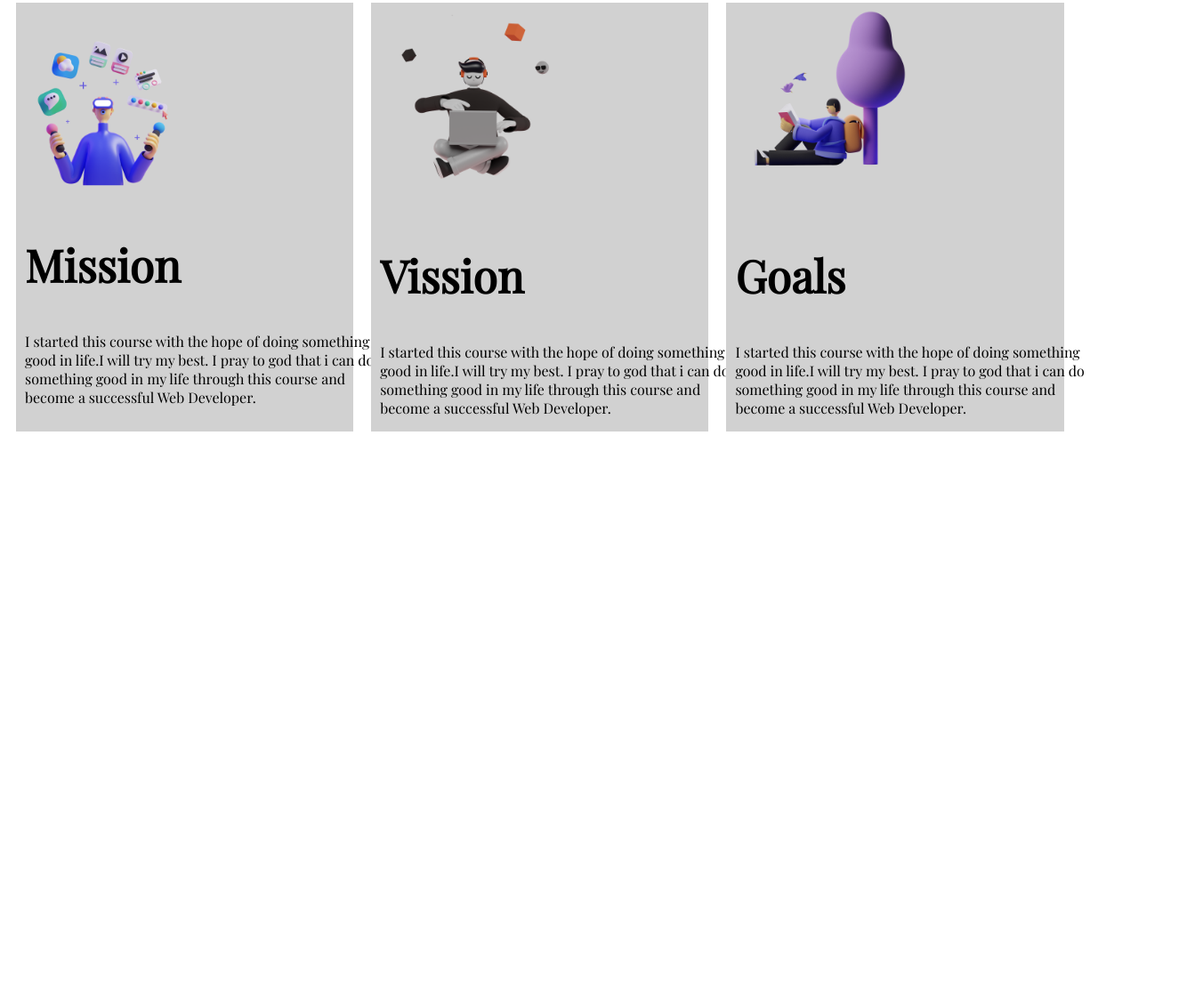
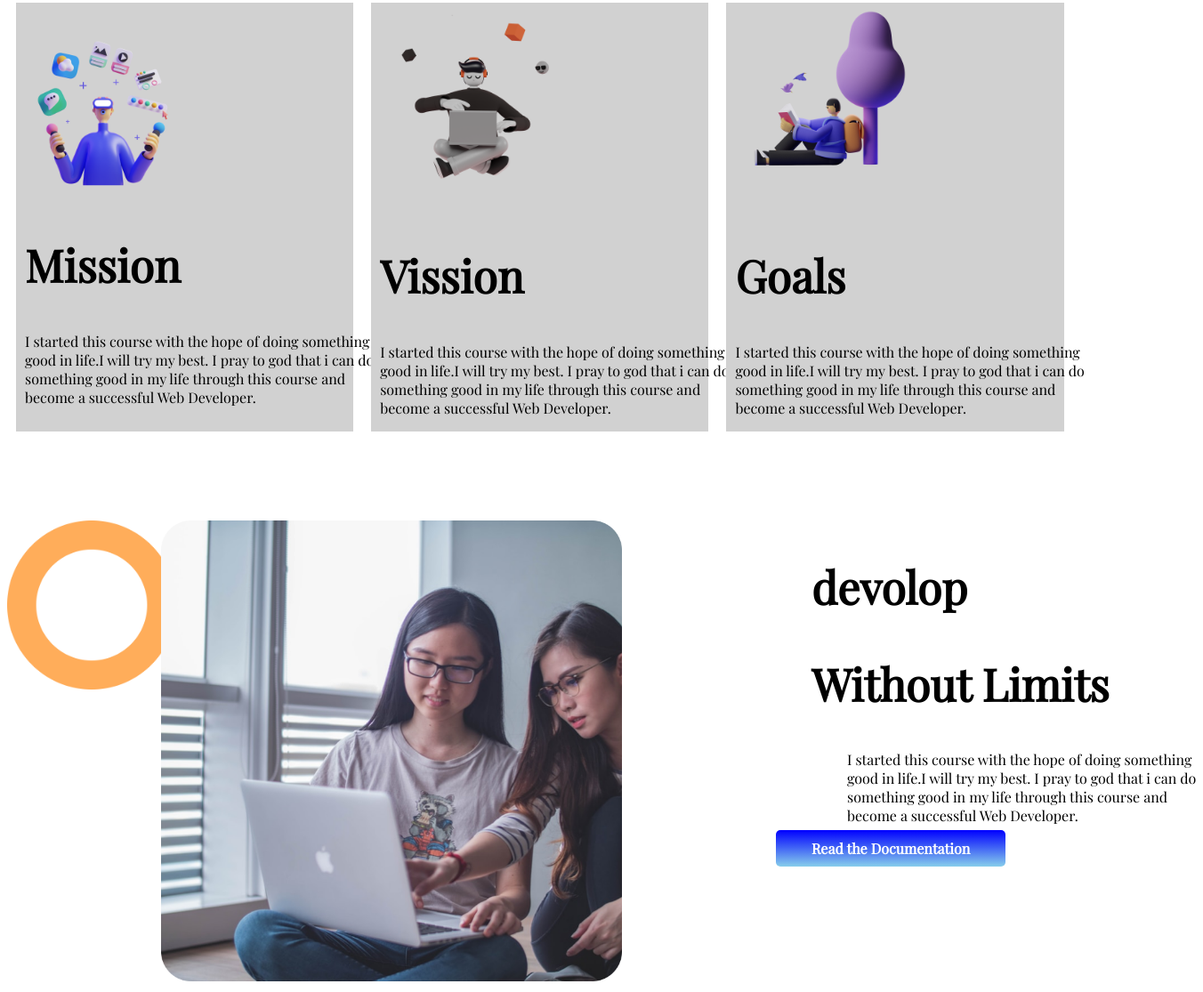
Before and after one commit to Sporsho123/Devoloper-portfulio-1, a plain HTML site: page index.html in a window 1280 px wide. Shown: the part 641-1756 px from the top of the page at 89% size, 1352 px wide, since content can reach past the window. Before the commit the page ends 1134 px from the top, so only its background shows below. Drawn offline with nearby package versions, Linux system fonts and the light colour scheme.

Commit message:
develop-without-limits added

```diff
--- a/index.html
+++ b/index.html
@@ -33,22 +33,37 @@
 
             <div class="anything">
                 <img src="images/illustrators/illustrator-1.png" alt="">
-                <h1>Mission</h1>
+                <h1> <strong>Mission</strong></h1>
                 <p>I started this course with the hope of doing something good in life.I will try my best. I pray to god that i can do something good in my life through this course and become a successful Web Developer.</p>
             </div>
             <div class="anything">
                 <img src="images/illustrators/illustrator-2.png" alt="">
-                <h1>Vission</h1>
+                <h1><strong>Vission</strong></h1>
                 <p>I started this course with the hope of doing something good in life.I will try my best. I pray to god that i can do something good in my life through this course and become a successful Web Developer.</p>
             </div>
             <div class="anything">
                 <img src="images/illustrators/illustrator-3.png" alt="">
-                <h1>Goals</h1>
+                <h1><strong>Goals</strong></h1>
                 <p>I started this course with the hope of doing something good in life.I will try my best. I pray to god that i can do something good in my life through this course and become a successful Web Developer.</p>
+
             </div>
         </div>
 
     </section>
+    <section class="develop-without-limits">
+        <div class="some">
+        <div class="limit_head">
+            <img src="images/pictures/coding.png" alt="">
+        </div>
+        <div class="limit_head">
+            <h1><strong>devolop</strong></h1>
+            <h1><strong>Without Limits</strong></h1>
+            <p>I started this course with the hope of doing something good in life.I will try my best. I pray to god that i can do something good in my life through this course and become a successful Web Developer.</p>
+            <a class="link-button"target="_blank" href="https://www.linkedin.com/company/programminghero/">Read the Documentation</a>
+        </div>
+    </div>
+    </section>
+
 
 
 </body>
--- a/style.css
+++ b/style.css
@@ -50,3 +50,25 @@ h1{
     width: 400px;
     padding-left: 10px;
 }
+.some{
+    display: flex;
+    margin-top: 100px;
+}
+.limit_head img{
+    width:60%;
+    padding-left: 20%;
+}
+.limit_head p{
+    width: 400px;
+    padding-left: 20%;
+    text-align: left;
+}
+.limit_head h1{
+    padding-left: 10%;
+}
+.develop-without-limits{
+    background-image: url(images/shapes/shape-1.png);
+    background-size: 15%;
+    background-repeat:no-repeat;
+    background-position-x:left;
+}
```
